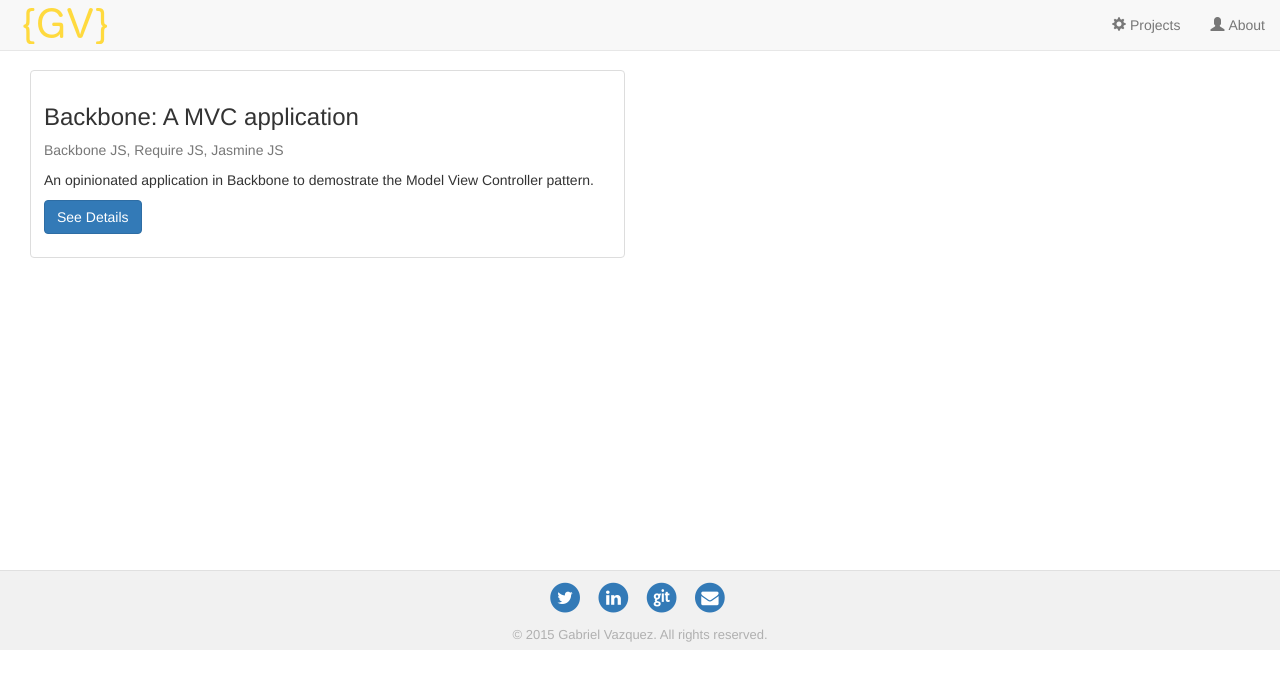
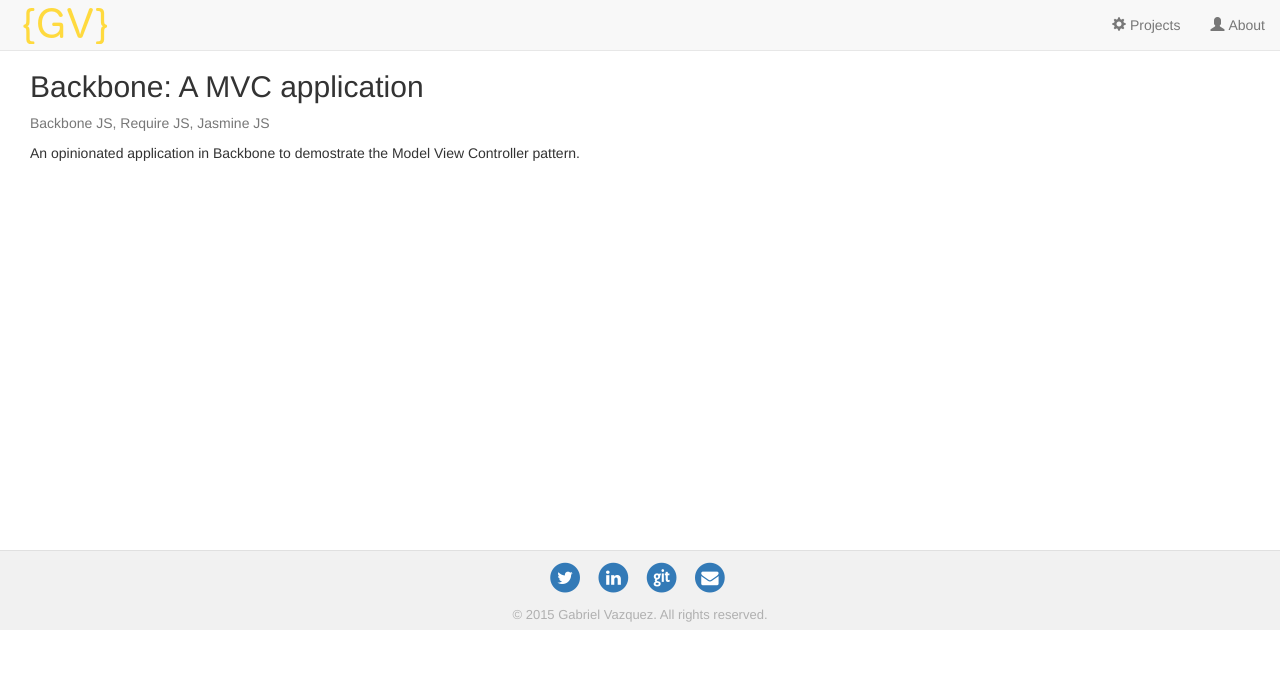
Before and after one commit to gvazq82/gvazq82.github.io, a Jekyll site: the page built from _posts/2015-01-07-Backbone_MVC.html, in a window 1280 px wide. Shown: the top 689 px of the page. Built offline with Jekyll 4.4.1, drawn with Linux system fonts in a browser that asks for light colours; nearby versions of some CDN libraries; Markdown is read by kramdown in place of the engine named in the settings.

Commit message:
Fix Backbone MVC
Fix first blog

```diff
--- a/_layouts/posts.html
+++ b/_layouts/posts.html
@@ -1,9 +1,8 @@
 ---
 layout: default
 ---
-<section class="main">
-	<h1>
-		{{ title }}
-	</h1>
-	{{ content }}
-</section>
+<div class="container-fluid">
+	<section class="col-sm-6 col-md-6">
+		{{ content }}
+	</section>
+</div>
--- a/_posts/2015-01-07-Backbone_MVC.html
+++ b/_posts/2015-01-07-Backbone_MVC.html
@@ -4,18 +4,11 @@ title: Backbone, MVC application
 subtitle: Backbone JS, Require JS, Jasmine JS
 description: An opinionated application in Backbone to demostrate the Model View Controller pattern.
 ---
-<div class="container-fluid">
-	<section class="col-sm-6 col-md-6">
-	<div class="thumbnail">
-		<div class="caption">
-			<h3>Backbone: A MVC application</h3>
-			<p class="text-muted">Backbone JS, Require JS, Jasmine JS</p>
+<article>
+	<h2>Backbone: A MVC application</h2>
+	<p class="text-muted">Backbone JS, Require JS, Jasmine JS</p>
 			<p>An opinionated application in Backbone to demostrate the Model
 				View Controller pattern.</p>
 			<p>
-				<a href="#" class="btn btn-primary" role="button">See Details</a>
-			</p>
-		</div>
-	</div>
-</section>
-</div>
+
+</article>
```
Also changed, not shown: 1 other file.
